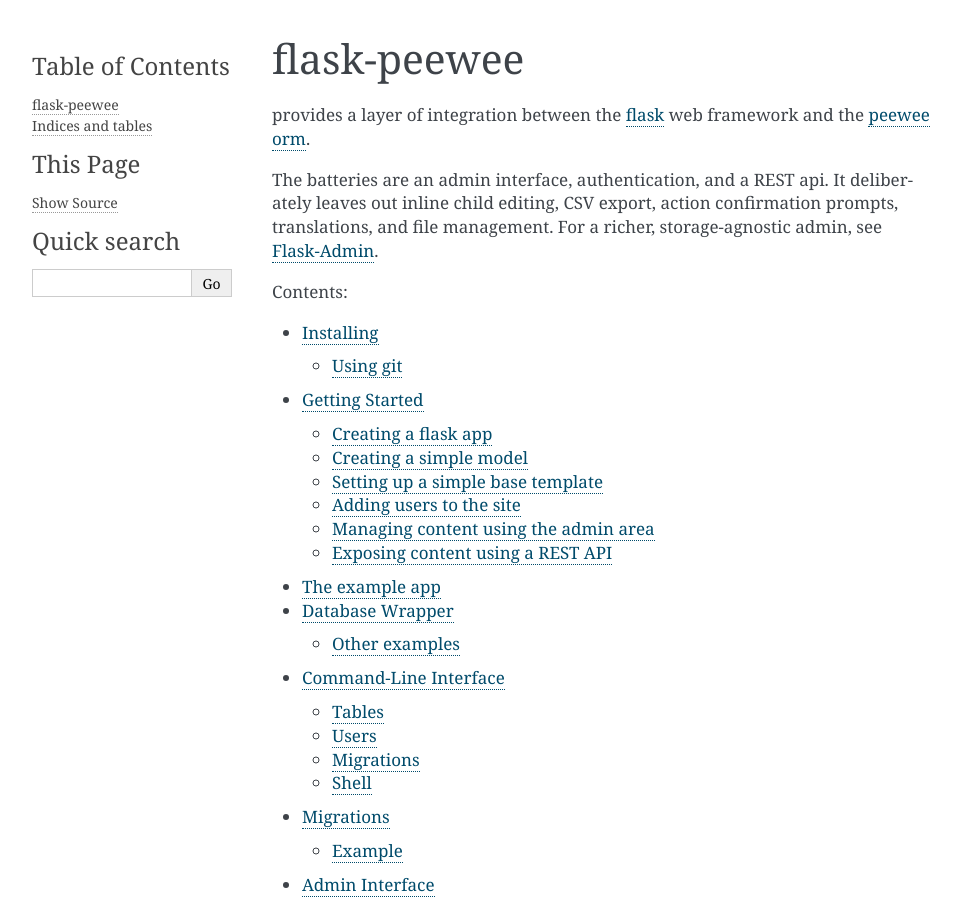
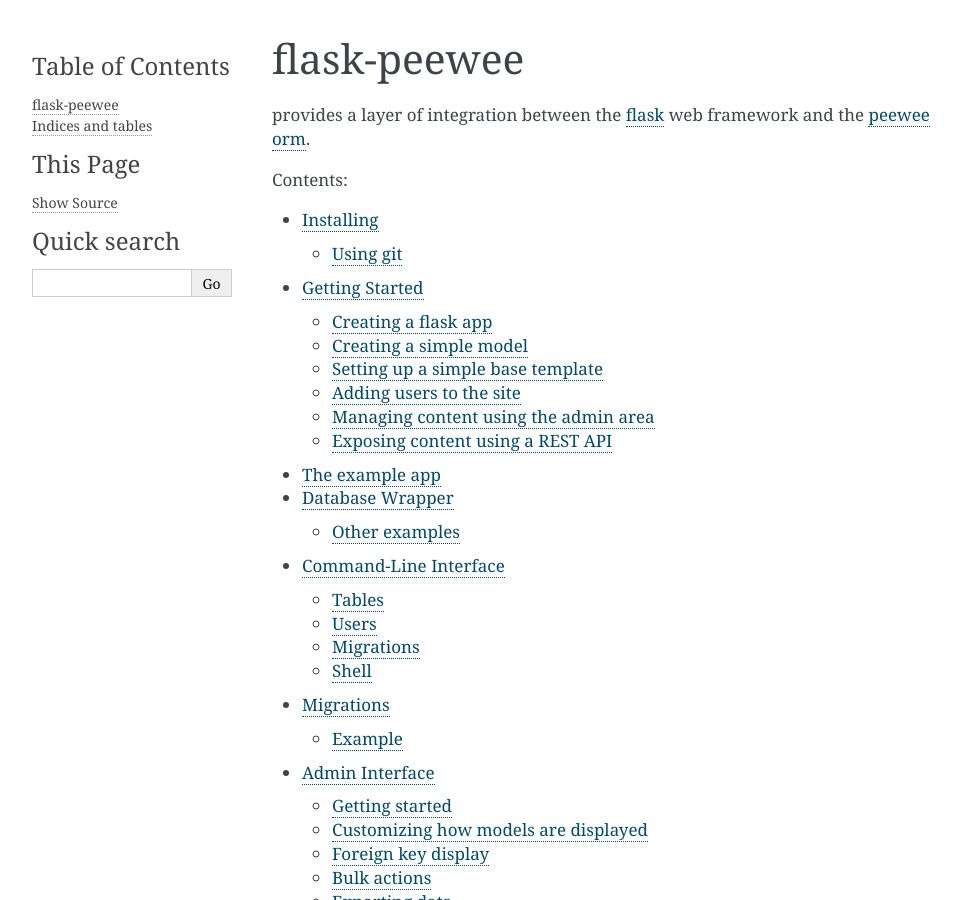
Before and after one commit to coleifer/flask-peewee, a Sphinx documentation site: the page built from docs/index.rst, in a window 1280 px wide and 900 px high. Shown: the whole window, without its empty margins (148-1109 px from the left). Built offline with Sphinx 7.4.7, drawn with Linux system fonts in a browser that asks for light colours.

Commit message:
Remove junk

```diff
--- a/docs/index.rst
+++ b/docs/index.rst
@@ -8,12 +8,6 @@
 
 provides a layer of integration between the `flask <https://flask.palletsprojects.com/>`_
 web framework and the `peewee orm <https://docs.peewee-orm.com/>`_.
-
-The batteries are an admin interface, authentication, and a REST api. It
-deliberately leaves out inline child editing, CSV export, action
-confirmation prompts, translations, and file management. For a richer,
-storage-agnostic admin, see
-`Flask-Admin <https://flask-admin.readthedocs.io/>`_.
 
 Contents:
 
```
